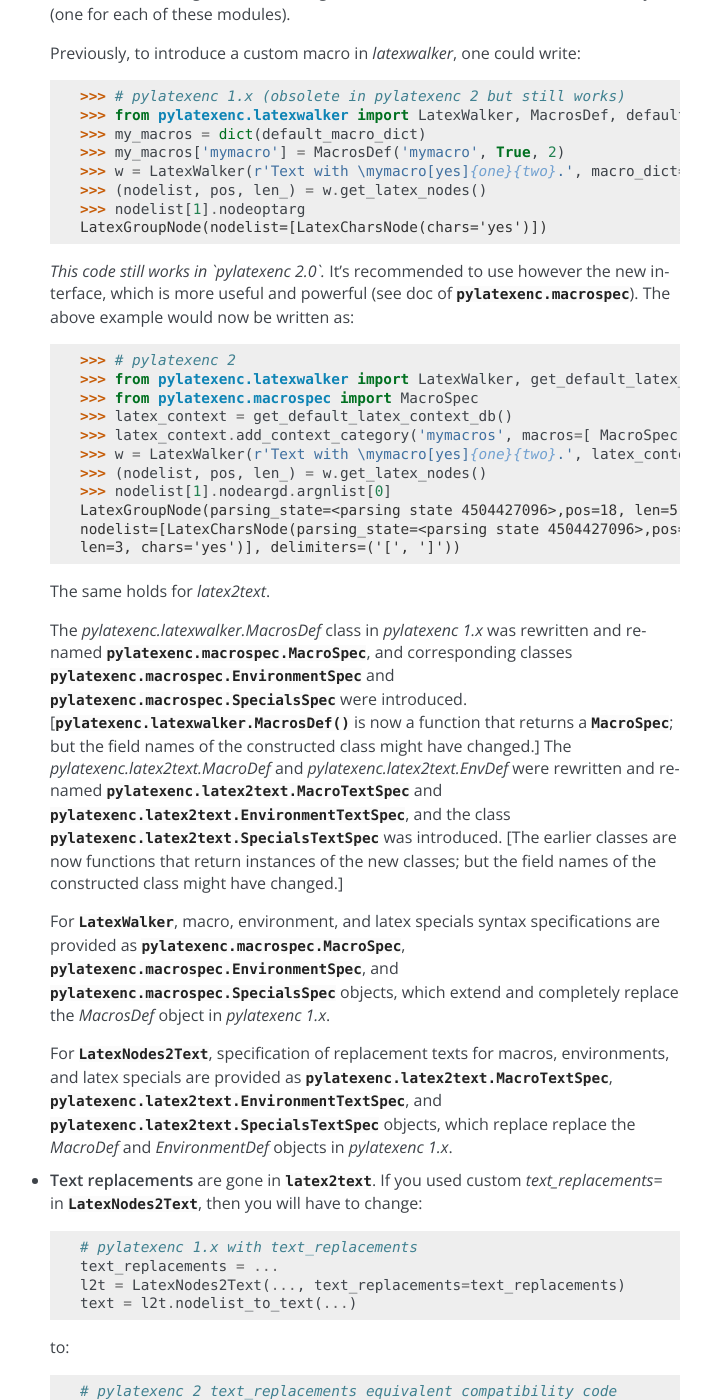
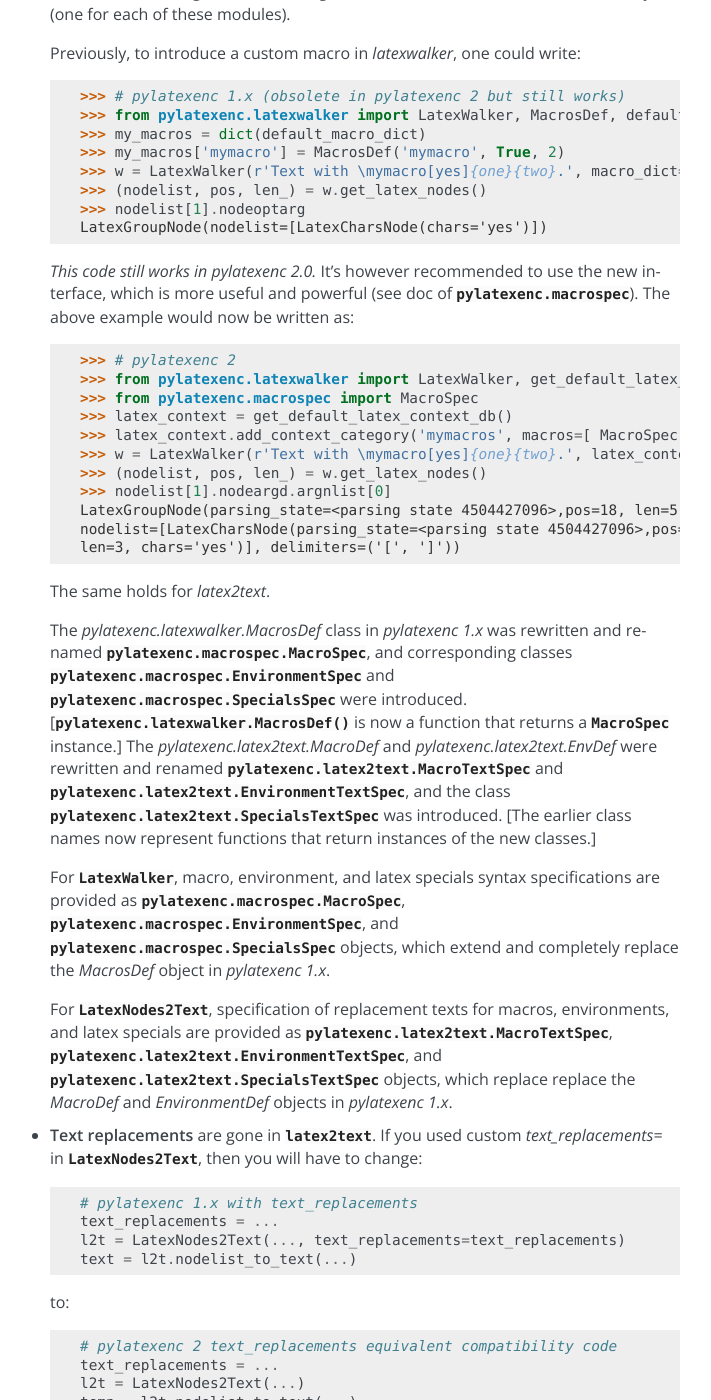
Before and after one commit to phfaist/pylatexenc, a Sphinx documentation site: the page built from doc/new-in-pylatexenc-2.rst, in a window 1280 px wide and 1400 px high, scrolled down 1527 px. Shown: the whole window, without its empty margins (400-1111 px from the left). Built offline with Sphinx 7.4.7, drawn with Linux system fonts in a browser that asks for light colours.

Commit message:
doc tweaks

```diff
--- a/doc/new-in-pylatexenc-2.rst
+++ b/doc/new-in-pylatexenc-2.rst
@@ -98,7 +98,7 @@ the new API.
     >>> nodelist[1].nodeoptarg
     LatexGroupNode(nodelist=[LatexCharsNode(chars='yes')])
 
-  *This code still works in `pylatexenc 2.0`.* It's recommended to use however
+  *This code still works in pylatexenc 2.0.* It's however recommended to use
   the new interface, which is more useful and powerful (see doc of
   :py:mod:`pylatexenc.macrospec`).  The above example would now be written as::
 
@@ -121,14 +121,13 @@ the new API.
   classes :py:class:`pylatexenc.macrospec.EnvironmentSpec` and
   :py:class:`pylatexenc.macrospec.SpecialsSpec` were introduced.
   [:py:func:`pylatexenc.latexwalker.MacrosDef` is now a function that returns a
-  :py:class:`~pylatexenc.macrospec.MacroSpec`; but the field names of the
-  constructed class might have changed.]  The `pylatexenc.latex2text.MacroDef`
-  and `pylatexenc.latex2text.EnvDef` were rewritten and renamed
-  :py:class:`pylatexenc.latex2text.MacroTextSpec` and
+  :py:class:`~pylatexenc.macrospec.MacroSpec` instance.]  The
+  `pylatexenc.latex2text.MacroDef` and `pylatexenc.latex2text.EnvDef` were
+  rewritten and renamed :py:class:`pylatexenc.latex2text.MacroTextSpec` and
   :py:class:`pylatexenc.latex2text.EnvironmentTextSpec`, and the class
   :py:class:`pylatexenc.latex2text.SpecialsTextSpec` was introduced.  [The
-  earlier classes are now functions that return instances of the new classes;
-  but the field names of the constructed class might have changed.]
+  earlier class names now represent functions that return instances of the new
+  classes.]
 
   For :py:class:`~pylatexenc.latexwalker.LatexWalker`, macro, environment, and
   latex specials syntax specifications are provided as
```
